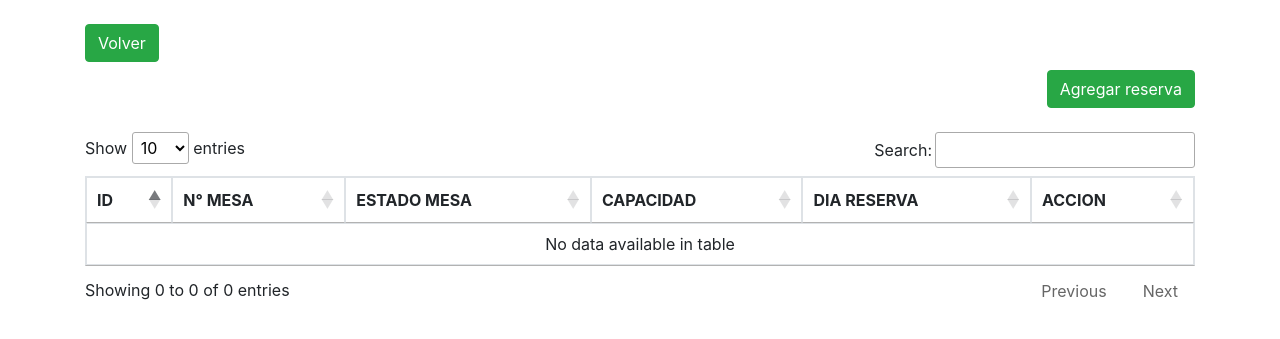
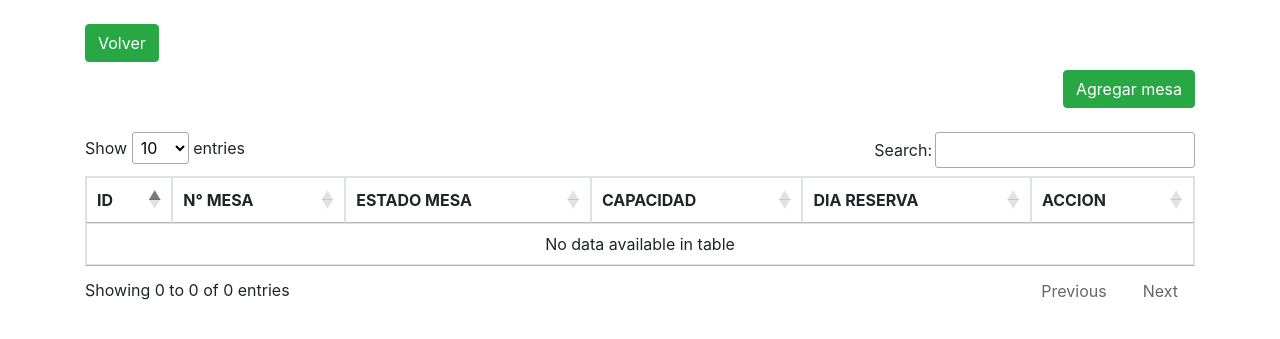
Before and after one commit to RazielPendragon/orderandenjoy, a CodeIgniter 4 app: the page made by my-project/myapp/app/Views/MesaRestaurante/lista.php in a window 1280 px wide. Shown: the top 339 px of the page. Run offline with PHP 8.4 and a stand-in for CodeIgniter, Linux system fonts and the light colour scheme; the template is opened without the code that fills it, so the values that code supplies are empty; some libraries are stand-ins or nearby versions.

Commit message:
agregar mesa

```diff
--- a/my-project/myapp/app/Views/MesaRestaurante/agregarFormulario.php
+++ b/my-project/myapp/app/Views/MesaRestaurante/agregarFormulario.php
@@ -15,6 +15,10 @@
       <div class="form-group">
         <label>Capacidad</label>
         <input type="text" name="capacidad" class="form-control"/>
+      </div>
+      <div class="form-group">
+        <label>Dia reserva</label>
+        <input type="text" name="dia_reserva" class="form-control"/>
       </div>
 
       <div class="form-group">
--- a/my-project/myapp/app/Views/MesaRestaurante/lista.php
+++ b/my-project/myapp/app/Views/MesaRestaurante/lista.php
@@ -7,7 +7,7 @@
         <a href="<?php echo site_url('/reservas-volver/') ?>" class="btn btn-success mb-2">Volver</a>
 	</div>
 <div class="d-flex justify-content-end">
-        <a href="<?php echo site_url('/mesaRestaurante-agregarFormulario/') ?>" class="btn btn-success mb-2">Agregar reserva</a>
+        <a href="<?php echo site_url('/mesaRestaurante-agregarFormulario/') ?>" class="btn btn-success mb-2">Agregar mesa</a>
 	</div>
 
 <div class="mt-3">
```
